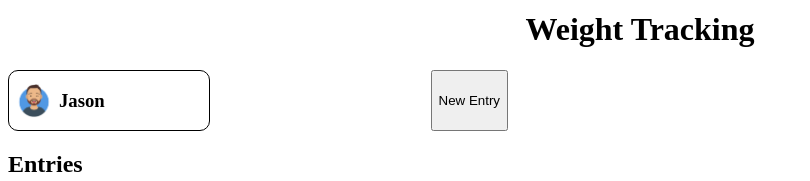
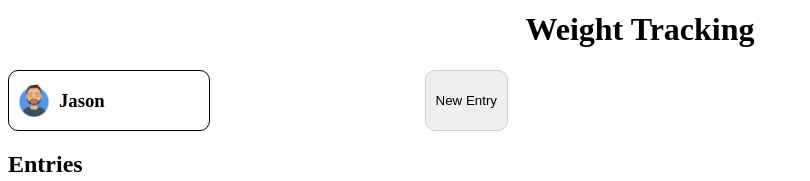
Before and after one commit to Floresj4/weight-tracking, an Angular app in the folder weight-tracking-ui/: page / in a window 1280 px wide. Shown: the part 193-374 px from the top of the page, without its empty margins (0-810 px from the left). Built offline with nearby package versions, Linux system fonts and the light colour scheme.

Commit message:
button style

```diff
--- a/weight-tracking-ui/src/app/app.component.scss
+++ b/weight-tracking-ui/src/app/app.component.scss
@@ -7,3 +7,11 @@
 .weight-table-container {
     width: 500px;
 }
+
+button {
+    margin-left: 10px;
+    padding: 5px 10px;
+    border: 1px solid #ccc;
+    border-radius: 10px;
+    cursor: pointer;
+}
```
